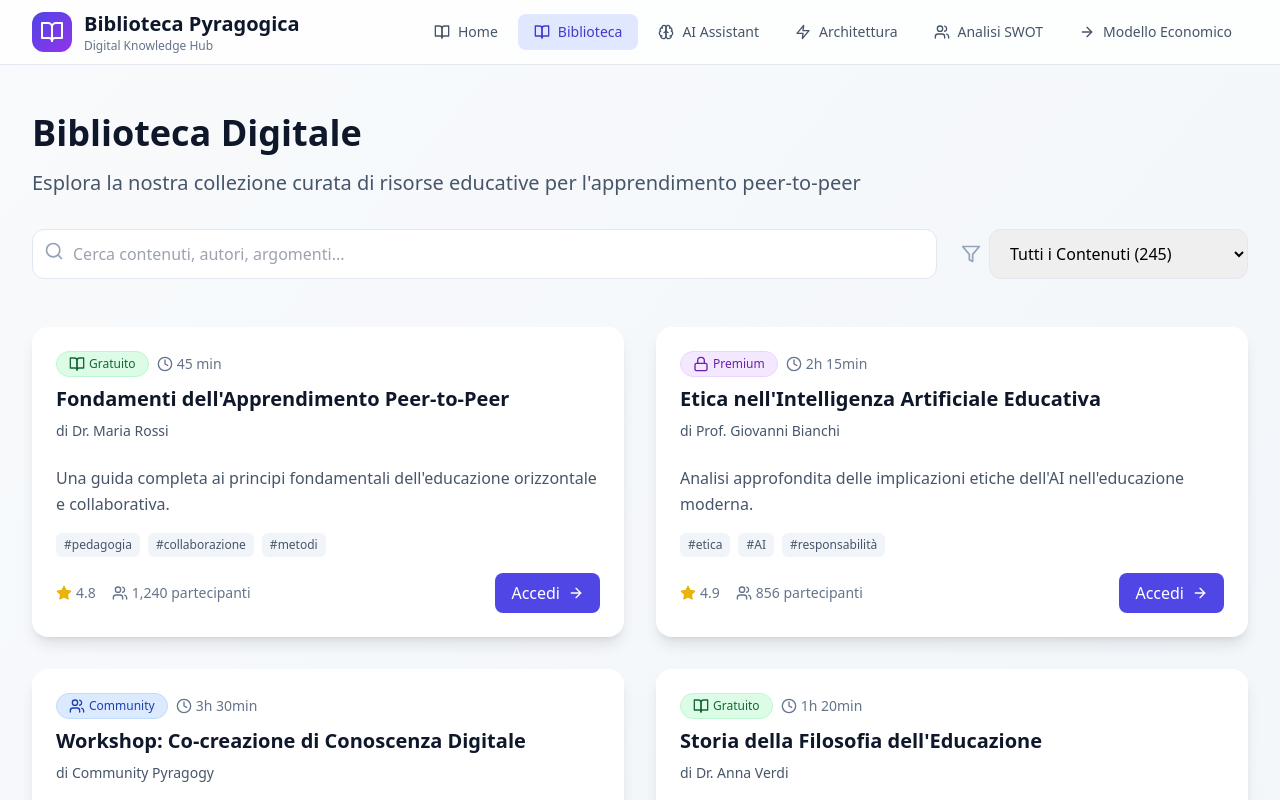
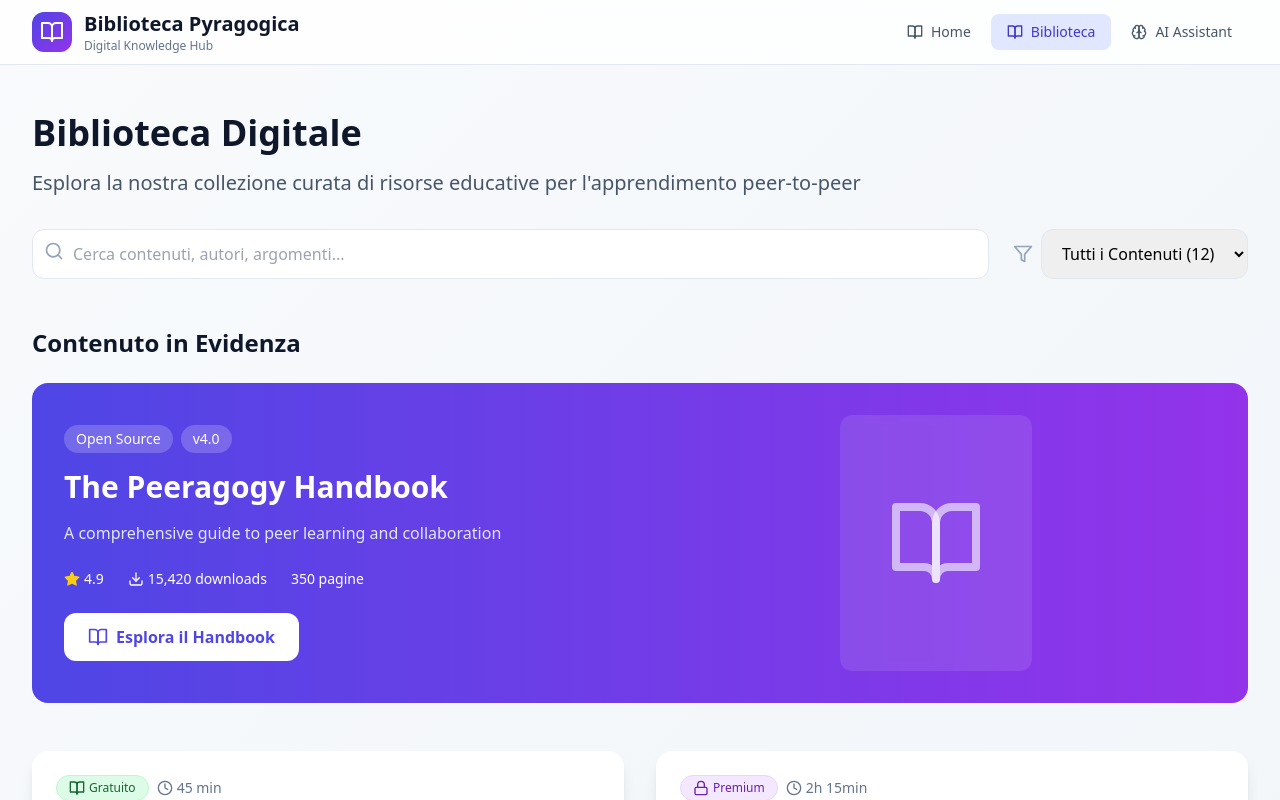
Before and after one commit to FTG-003/pyragogica, a React (Vite) app: page / in a window 1280 px wide. Both pictures are taken after a click on the button "Biblioteca". Shown: the top 800 px of the page. Built offline with nearby package versions, Linux system fonts and the light colour scheme.

Commit message:
Refactor to Functional Prototype with Peeragogy Handbook

```diff
--- a/src/App.tsx
+++ b/src/App.tsx
@@ -1,11 +1,8 @@
 import React, { useState } from 'react';
-import { BookOpen, Brain, Users, Zap, ArrowRight, Menu, X } from 'lucide-react';
+import { BookOpen, Brain, Users, Menu, X } from 'lucide-react';
 import HomePage from './pages/HomePage';
 import LibraryPage from './pages/LibraryPage';
 import ChatbotPage from './pages/ChatbotPage';
-import AnalysisPage from './pages/AnalysisPage';
-import EconomicsPage from './pages/EconomicsPage';
-import ArchitecturePage from './pages/ArchitecturePage';
 
 function App() {
   const [currentPage, setCurrentPage] = useState('home');
@@ -15,9 +12,6 @@ function App() {
     { id: 'home', name: 'Home', icon: BookOpen },
     { id: 'library', name: 'Biblioteca', icon: BookOpen },
     { id: 'chatbot', name: 'AI Assistant', icon: Brain },
-    { id: 'architecture', name: 'Architettura', icon: Zap },
-    { id: 'analysis', name: 'Analisi SWOT', icon: Users },
-    { id: 'economics', name: 'Modello Economico', icon: ArrowRight },
   ];
 
   const renderPage = () => {
@@ -25,9 +19,6 @@ function App() {
       case 'home': return <HomePage />;
       case 'library': return <LibraryPage />;
       case 'chatbot': return <ChatbotPage />;
-      case 'architecture': return <ArchitecturePage />;
-      case 'analysis': return <AnalysisPage />;
-      case 'economics': return <EconomicsPage />;
       default: return <HomePage />;
     }
   };
--- a/src/pages/ArchitecturePage.tsx
+++ b/src/analysis/ArchitecturePage.tsx
@@ -271,7 +271,7 @@ const ArchitecturePage = () => {
           <div className="text-slate-600">Uptime Target</div>
         </div>
         <div className="bg-white rounded-2xl shadow-lg p-6 text-center">
-          <div className="text-3xl font-bold text-green-600 mb-2">&lt;200ms</div>
+          <div className="text-3xl font-bold text-green-600 mb-2"><200ms</div>
           <div className="text-slate-600">Response Time</div>
         </div>
         <div className="bg-white rounded-2xl shadow-lg p-6 text-center">
--- a/src/pages/LibraryPage.tsx
+++ b/src/pages/LibraryPage.tsx
@@ -1,34 +1,63 @@
 import React, { useState } from 'react';
-import { Search, Filter, BookOpen, Lock, Users, Star, Clock, ArrowRight } from 'lucide-react';
+import { Search, Filter, BookOpen, Lock, Users, Star, Clock, ArrowRight, Download, Eye } from 'lucide-react';
 
 const LibraryPage = () => {
   const [searchTerm, setSearchTerm] = useState('');
   const [selectedCategory, setSelectedCategory] = useState('all');
+  const [selectedContent, setSelectedContent] = useState<any>(null);
 
   const categories = [
-    { id: 'all', name: 'Tutti i Contenuti', count: 245 },
-    { id: 'ai-ethics', name: 'Etica AI', count: 67 },
-    { id: 'peer-learning', name: 'Peer Learning', count: 89 },
-    { id: 'cognitive-creation', name: 'Co-creazione Cognitiva', count: 45 },
-    { id: 'philosophy', name: 'Filosofia Educativa', count: 44 }
+    { id: 'all', name: 'Tutti i Contenuti', count: 12 },
+    { id: 'peeragogy', name: 'Peeragogy', count: 8 },
+    { id: 'ai-ethics', name: 'Etica AI', count: 2 },
+    { id: 'peer-learning', name: 'Peer Learning', count: 2 }
   ];
 
-  const contents = [
+  const peeragogyHandbook = {
+    id: 'peeragogy-handbook',
+    title: 'The Peeragogy Handbook',
+    subtitle: 'A comprehensive guide to peer learning and collaboration',
+    authors: ['Howard Rheingold', 'Charles Jeffrey Danoff', 'Community Contributors'],
+    category: 'peeragogy',
+    type: 'free',
+    version: '4.0',
+    pages: 350,
+    language: 'English/Italian',
+    rating: 4.9,
+    downloads: 15420,
+    description: 'Il Peeragogy Handbook è una guida completa all\'apprendimento tra pari e alla collaborazione. Questo libro open source esplora come le persone possono imparare insieme in modo efficace, utilizzando tecnologie digitali e metodologie innovative.',
+    chapters: [
+      { id: 1, title: 'Introduction to Peeragogy', pages: '1-25', available: true },
+      { id: 2, title: 'Motivation and Engagement', pages: '26-50', available: true },
+      { id: 3, title: 'Peer Learning Patterns', pages: '51-85', available: true },
+      { id: 4, title: 'Facilitation and Leadership', pages: '86-120', available: true },
+      { id: 5, title: 'Assessment and Feedback', pages: '121-155', available: true },
+      { id: 6, title: 'Technologies for Collaboration', pages: '156-190', available: true },
+      { id: 7, title: 'Case Studies', pages: '191-225', available: true },
+      { id: 8, title: 'Research and Theory', pages: '226-260', available: true },
+      { id: 9, title: 'Future Directions', pages: '261-295', available: true },
+      { id: 10, title: 'Resources and Tools', pages: '296-350', available: true }
+    ],
+    tags: ['peer learning', 'collaboration', 'education', 'open source', 'community'],
+    lastUpdated: '2024-01-15'
+  };
+
+  const additionalContents = [
     {
-      id: 1,
-      title: 'Fondamenti dell\'Apprendimento Peer-to-Peer',
+      id: 2,
+      title: 'Peer Learning in Digital Environments',
       author: 'Dr. Maria Rossi',
       category: 'peer-learning',
       type: 'free',
       duration: '45 min',
       rating: 4.8,
       participants: 1240,
-      description: 'Una guida completa ai principi fondamentali dell\'educazione orizzontale e collaborativa.',
-      tags: ['pedagogia', 'collaborazione', 'metodi']
+      description: 'Una guida pratica per implementare metodologie di peer learning in ambienti digitali.',
+      tags: ['digital learning', 'metodologie', 'pratica']
     },
     {
-      id: 2,
-      title: 'Etica nell\'Intelligenza Artificiale Educativa',
+      id: 3,
+      title: 'AI Ethics in Educational Technology',
       author: 'Prof. Giovanni Bianchi',
       category: 'ai-ethics',
       type: 'premium',
@@ -36,59 +65,13 @@ const LibraryPage = () => {
       rating: 4.9,
       participants: 856,
       description: 'Analisi approfondita delle implicazioni etiche dell\'AI nell\'educazione moderna.',
-      tags: ['etica', 'AI', 'responsabilità']
-    },
-    {
-      id: 3,
-      title: 'Workshop: Co-creazione di Conoscenza Digitale',
-      author: 'Community Pyragogy',
-      category: 'cognitive-creation',
-      type: 'community',
-      duration: '3h 30min',
-      rating: 4.7,
-      participants: 432,
-      description: 'Sessione pratica per sviluppare progetti collaborativi di apprendimento.',
-      tags: ['workshop', 'pratica', 'collaborazione']
-    },
-    {
-      id: 4,
-      title: 'Storia della Filosofia dell\'Educazione',
-      author: 'Dr. Anna Verdi',
-      category: 'philosophy',
-      type: 'free',
-      duration: '1h 20min',
-      rating: 4.6,
-      participants: 2100,
-      description: 'Dalle origini classiche alle teorie contemporanee dell\'apprendimento.',
-      tags: ['storia', 'filosofia', 'teoria']
-    },
-    {
-      id: 5,
-      title: 'RAG Systems in Educational Context',
-      author: 'Tech Team Pyragogy',
-      category: 'ai-ethics',
-      type: 'premium',
-      duration: '1h 45min',
-      rating: 4.8,
-      participants: 567,
-      description: 'Implementazione pratica di sistemi RAG per l\'educazione personalizzata.',
-      tags: ['RAG', 'tecnologia', 'implementazione']
-    },
-    {
-      id: 6,
-      title: 'Metodologie Attive per l\'Apprendimento Online',
-      author: 'Dr. Luigi Neri',
-      category: 'peer-learning',
-      type: 'community',
-      duration: '2h 5min',
-      rating: 4.7,
-      participants: 1876,
-      description: 'Strategie innovative per coinvolgere studenti nell\'ambiente digitale.',
-      tags: ['metodologie', 'online', 'engagement']
+      tags: ['etica', 'AI', 'educazione', 'tecnologia']
     }
   ];
 
-  const filteredContents = contents.filter(content => {
+  const allContents = [peeragogyHandbook, ...additionalContents];
+
+  const filteredContents = allContents.filter(content => {
     const matchesSearch = content.title.toLowerCase().includes(searchTerm.toLowerCase()) ||
                          content.description.toLowerCase().includes(searchTerm.toLowerCase());
     const matchesCategory = selectedCategory === 'all' || content.category === selectedCategory;
@@ -118,6 +101,124 @@ const LibraryPage = () => {
         return <BookOpen className="w-4 h-4" />;
     }
   };
+
+  if (selectedContent) {
+    return (
+      <div className="max-w-7xl mx-auto px-4 sm:px-6 lg:px-8 py-12">
+        {/* Back Button */}
+        <button
+          onClick={() => setSelectedContent(null)}
+          className="mb-8 inline-flex items-center space-x-2 text-indigo-600 hover:text-indigo-700"
+        >
+          <ArrowRight className="w-4 h-4 rotate-180" />
+          <span>Torna alla biblioteca</span>
+        </button>
+
+        {/* Book Header */}
+        <div className="bg-white rounded-2xl shadow-lg p-8 mb-8">
+          <div className="grid grid-cols-1 lg:grid-cols-3 gap-8">
+            <div className="lg:col-span-2">
+              <div className="flex items-center space-x-2 mb-4">
+                <span className={`inline-flex items-center space-x-1 px-3 py-1 rounded-full text-xs font-medium border ${getTypeStyle(selectedContent.type)}`}>
+                  {getTypeIcon(selectedContent.type)}
+                  <span>Open Source</span>
+                </span>
+                <span className="px-3 py-1 bg-blue-100 text-blue-800 rounded-full text-xs font-medium">
+                  v{selectedContent.version}
+                </span>
+              </div>
+
+              <h1 className="text-4xl font-bold text-slate-900 mb-2">{selectedContent.title}</h1>
+              <p className="text-xl text-slate-600 mb-4">{selectedContent.subtitle}</p>
+
+              <div className="flex flex-wrap items-center gap-4 text-sm text-slate-600 mb-6">
+                <span>di {selectedContent.authors.join(', ')}</span>
+                <span>•</span>
+                <span>{selectedContent.pages} pagine</span>
+                <span>•</span>
+                <span>{selectedContent.language}</span>
+                <span>•</span>
+                <span>Aggiornato: {selectedContent.lastUpdated}</span>
+              </div>
+
+              <p className="text-slate-700 leading-relaxed mb-6">{selectedContent.description}</p>
+
+              <div className="flex flex-wrap gap-2 mb-6">
+                {selectedContent.tags.map((tag: string, index: number) => (
+                  <span key={index} className="px-3 py-1 bg-slate-100 text-slate-600 text-sm rounded-md">
+                    #{tag}
+                  </span>
+                ))}
+              </div>
+
+              <div className="flex items-center space-x-6">
+                <button className="inline-flex items-center space-x-2 px-6 py-3 bg-indigo-600 text-white font-semibold rounded-xl hover:bg-indigo-700 transition-colors">
+                  <Eye className="w-5 h-5" />
+                  <span>Leggi Online</span>
+                </button>
+                <button className="inline-flex items-center space-x-2 px-6 py-3 border border-slate-300 text-slate-700 font-semibold rounded-xl hover:bg-slate-50 transition-colors">
+                  <Download className="w-5 h-5" />
+                  <span>Download PDF</span>
+                </button>
+              </div>
+            </div>
+
+            <div className="space-y-6">
+              <div className="bg-slate-50 rounded-xl p-6">
+                <h3 className="font-bold text-slate-900 mb-4">Statistiche</h3>
+                <div className="space-y-3">
+                  <div className="flex items-center justify-between">
+                    <span className="text-slate-600">Rating</span>
+                    <div className="flex items-center space-x-1">
+                      <Star className="w-4 h-4 text-yellow-500 fill-current" />
+                      <span className="font-semibold">{selectedContent.rating}</span>
+                    </div>
+                  </div>
+                  <div className="flex items-center justify-between">
+                    <span className="text-slate-600">Downloads</span>
+                    <span className="font-semibold">{selectedContent.downloads.toLocaleString()}</span>
+                  </div>
+                  <div className="flex items-center justify-between">
+                    <span className="text-slate-600">Lingua</span>
+                    <span className="font-semibold">{selectedContent.language}</span>
+                  </div>
+                </div>
+              </div>
+
+              <div className="bg-gradient-to-r from-indigo-600 to-purple-600 rounded-xl p-6 text-white">
+                <h3 className="font-bold mb-2">Accesso Completo</h3>
+                <p className="text-indigo-100 text-sm mb-4">
+                  Questo contenuto è completamente gratuito e open source
+                </p>
+                <button className="w-full py-2 bg-white text-indigo-600 font-semibold rounded-lg hover:bg-slate-100 transition-colors">
+                  Inizia a Leggere
+                </button>
+              </div>
+            </div>
+          </div>
+        </div>
+
+        {/* Table of Contents */}
+        <div className="bg-white rounded-2xl shadow-lg p-8">
+          <h2 className="text-2xl font-bold text-slate-900 mb-6">Indice dei Contenuti</h2>
+          <div className="space-y-3">
+            {selectedContent.chapters.map((chapter: any) => (
+              <div key={chapter.id} className="flex items-center justify-between p-4 border border-slate-200 rounded-lg hover:bg-slate-50 transition-colors">
+                <div className="flex-1">
+                  <h3 className="font-semibold text-slate-900">{chapter.title}</h3>
+                  <p className="text-sm text-slate-600">Pagine {chapter.pages}</p>
+                </div>
+                <button className="inline-flex items-center space-x-2 px-4 py-2 text-indigo-600 hover:bg-indigo-50 rounded-lg transition-colors">
+                  <Eye className="w-4 h-4" />
+                  <span>Leggi</span>
+                </button>
+              </div>
+            ))}
+          </div>
+        </div>
+      </div>
+    );
+  }
 
   return (
     <div className="max-w-7xl mx-auto px-4 sm:px-6 lg:px-8 py-12">
@@ -157,9 +258,55 @@ const LibraryPage = () => {
         </div>
       </div>
 
+      {/* Featured Content - Peeragogy Handbook */}
+      <div className="mb-12">
+        <h2 className="text-2xl font-bold text-slate-900 mb-6">Contenuto in Evidenza</h2>
+        <div className="bg-gradient-to-r from-indigo-600 to-purple-600 rounded-2xl p-8 text-white">
+          <div className="grid grid-cols-1 lg:grid-cols-2 gap-8 items-center">
+            <div>
+              <div className="flex items-center space-x-2 mb-4">
+                <span className="px-3 py-1 bg-white/20 backdrop-blur-sm rounded-full text-sm font-medium">
+                  Open Source
+                </span>
+                <span className="px-3 py-1 bg-white/20 backdrop-blur-sm rounded-full text-sm font-medium">
+                  v4.0
+                </span>
+              </div>
+              <h3 className="text-3xl font-bold mb-4">{peeragogyHandbook.title}</h3>
+              <p className="text-indigo-100 mb-6">{peeragogyHandbook.subtitle}</p>
+              <div className="flex items-center space-x-6 text-sm mb-6">
+                <div className="flex items-center space-x-1">
+                  <Star className="w-4 h-4 text-yellow-400 fill-current" />
+                  <span>{peeragogyHandbook.rating}</span>
+                </div>
+                <div className="flex items-center space-x-1">
+                  <Download className="w-4 h-4" />
+                  <span>{peeragogyHandbook.downloads.toLocaleString()} downloads</span>
+                </div>
+                <div>
+                  <span>{peeragogyHandbook.pages} pagine</span>
+                </div>
+              </div>
+              <button
+                onClick={() => setSelectedContent(peeragogyHandbook)}
+                className="inline-flex items-center space-x-2 px-6 py-3 bg-white text-indigo-600 font-semibold rounded-xl hover:bg-slate-100 transition-colors"
+              >
+                <BookOpen className="w-5 h-5" />
+                <span>Esplora il Handbook</span>
+              </button>
+            </div>
+            <div className="text-center">
+              <div className="w-48 h-64 bg-white/10 backdrop-blur-sm rounded-xl flex items-center justify-center mx-auto">
+                <BookOpen className="w-24 h-24 text-white/60" />
+              </div>
+            </div>
+          </div>
+        </div>
+      </div>
+
       {/* Content Grid */}
       <div className="grid grid-cols-1 lg:grid-cols-2 gap-8">
-        {filteredContents.map((content) => (
+        {filteredContents.slice(1).map((content) => (
           <div
             key={content.id}
             className="bg-white rounded-2xl shadow-lg hover:shadow-xl transition-all duration-300 overflow-hidden group"
@@ -173,15 +320,17 @@ const LibraryPage = () => {
                       {getTypeIcon(content.type)}
                       <span className="capitalize">{content.type === 'free' ? 'Gratuito' : content.type === 'premium' ? 'Premium' : 'Community'}</span>
                     </span>
+                    {content.duration && (
                       <div className="flex items-center space-x-1 text-slate-500 text-sm">
                         <Clock className="w-4 h-4" />
                         <span>{content.duration}</span>
                       </div>
+                    )}
                   </div>
                   <h3 className="text-xl font-bold text-slate-900 mb-2 group-hover:text-indigo-600 transition-colors">
                     {content.title}
                   </h3>
-                  <p className="text-slate-600 text-sm mb-2">di {content.author}</p>
+                  <p className="text-slate-600 text-sm mb-2">di {content.author || content.authors?.join(', ')}</p>
                 </div>
               </div>
 
@@ -192,7 +341,7 @@ const LibraryPage = () => {
 
               {/* Tags */}
               <div className="flex flex-wrap gap-2 mb-4">
-                {content.tags.map((tag, index) => (
+                {content.tags.map((tag: string, index: number) => (
                   <span
                     key={index}
                     className="px-2 py-1 bg-slate-100 text-slate-600 text-xs rounded-md"
@@ -209,10 +358,12 @@ const LibraryPage = () => {
                     <Star className="w-4 h-4 text-yellow-500 fill-current" />
                     <span className="font-medium">{content.rating}</span>
                   </div>
+                  {content.participants && (
                     <div className="flex items-center space-x-1">
                       <Users className="w-4 h-4" />
                       <span>{content.participants.toLocaleString()} partecipanti</span>
                     </div>
+                  )}
                 </div>
                 <button className="inline-flex items-center space-x-2 px-4 py-2 bg-indigo-600 text-white font-medium rounded-lg hover:bg-indigo-700 transition-colors">
                   <span>Accedi</span>
@@ -228,20 +379,20 @@ const LibraryPage = () => {
       <div className="mt-16 bg-gradient-to-r from-indigo-600 to-purple-600 rounded-2xl p-8 text-white">
         <div className="grid grid-cols-1 md:grid-cols-4 gap-8 text-center">
           <div>
-            <div className="text-3xl font-bold mb-2">245</div>
+            <div className="text-3xl font-bold mb-2">12</div>
             <div className="text-indigo-200">Contenuti Totali</div>
           </div>
           <div>
-            <div className="text-3xl font-bold mb-2">172</div>
+            <div className="text-3xl font-bold mb-2">10</div>
             <div className="text-indigo-200">Contenuti Gratuiti</div>
           </div>
           <div>
-            <div className="text-3xl font-bold mb-2">45</div>
+            <div className="text-3xl font-bold mb-2">8</div>
             <div className="text-indigo-200">Autori Attivi</div>
           </div>
           <div>
-            <div className="text-3xl font-bold mb-2">12.5k</div>
-            <div className="text-indigo-200">Ore di Apprendimento</div>
+            <div className="text-3xl font-bold mb-2">15.4k</div>
+            <div className="text-indigo-200">Downloads Totali</div>
           </div>
         </div>
       </div>
```
Also changed, not shown: src/analysis/AnalysisPage.tsx (renamed from src/pages/AnalysisPage.tsx), src/analysis/EconomicsPage.tsx (renamed from src/pages/EconomicsPage.tsx). Lines whose indentation alone changed are shown as unchanged.
